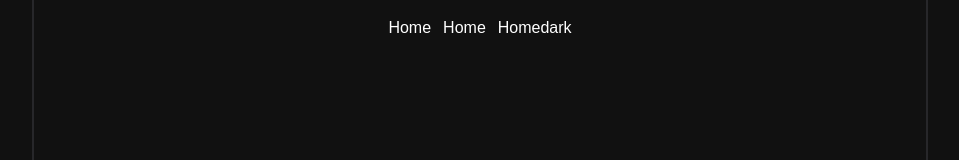
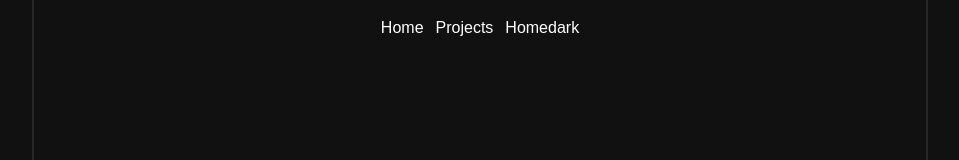
Before and after one commit to archinit/portfolio2.0, a Next.js app: page / in a window 1280 px wide. Shown: the top 160 px of the page, without its empty margins (160-1119 px from the left). Built offline with nearby package versions, Linux system fonts and the light colour scheme.

Commit message:
Navbar updated

```diff
--- a/components/Navbar.tsx
+++ b/components/Navbar.tsx
@@ -3,7 +3,7 @@ export const Navbar = () => {
             <nav className="container mx-auto flex justify-between">
                 <div className="flex gap-3">
                     <a >Home</a >
-                    <a >Home</a >
+                    <a >Projects</a >
                     <a >Home</a >
                 </div>
                 <div className="flex">
```
